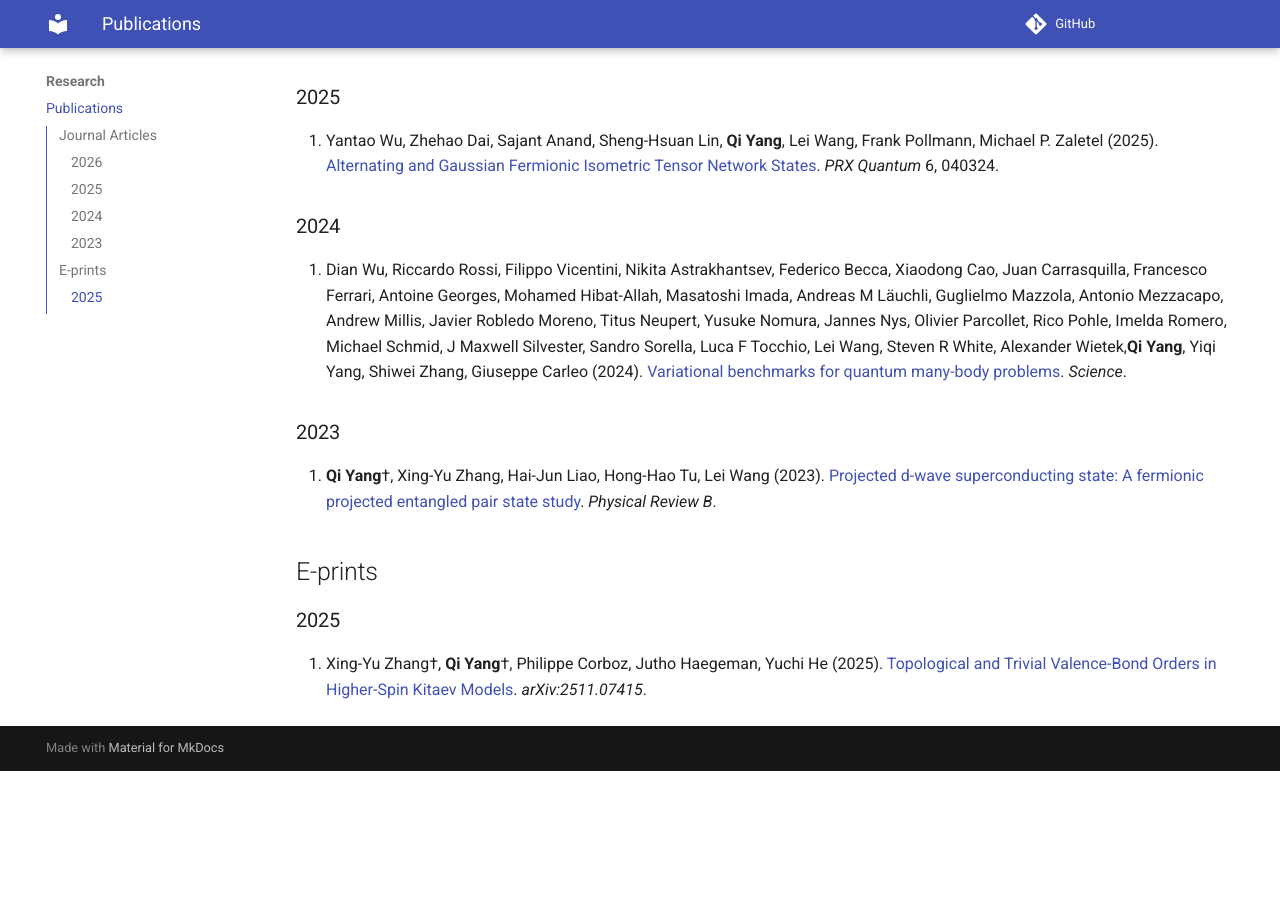
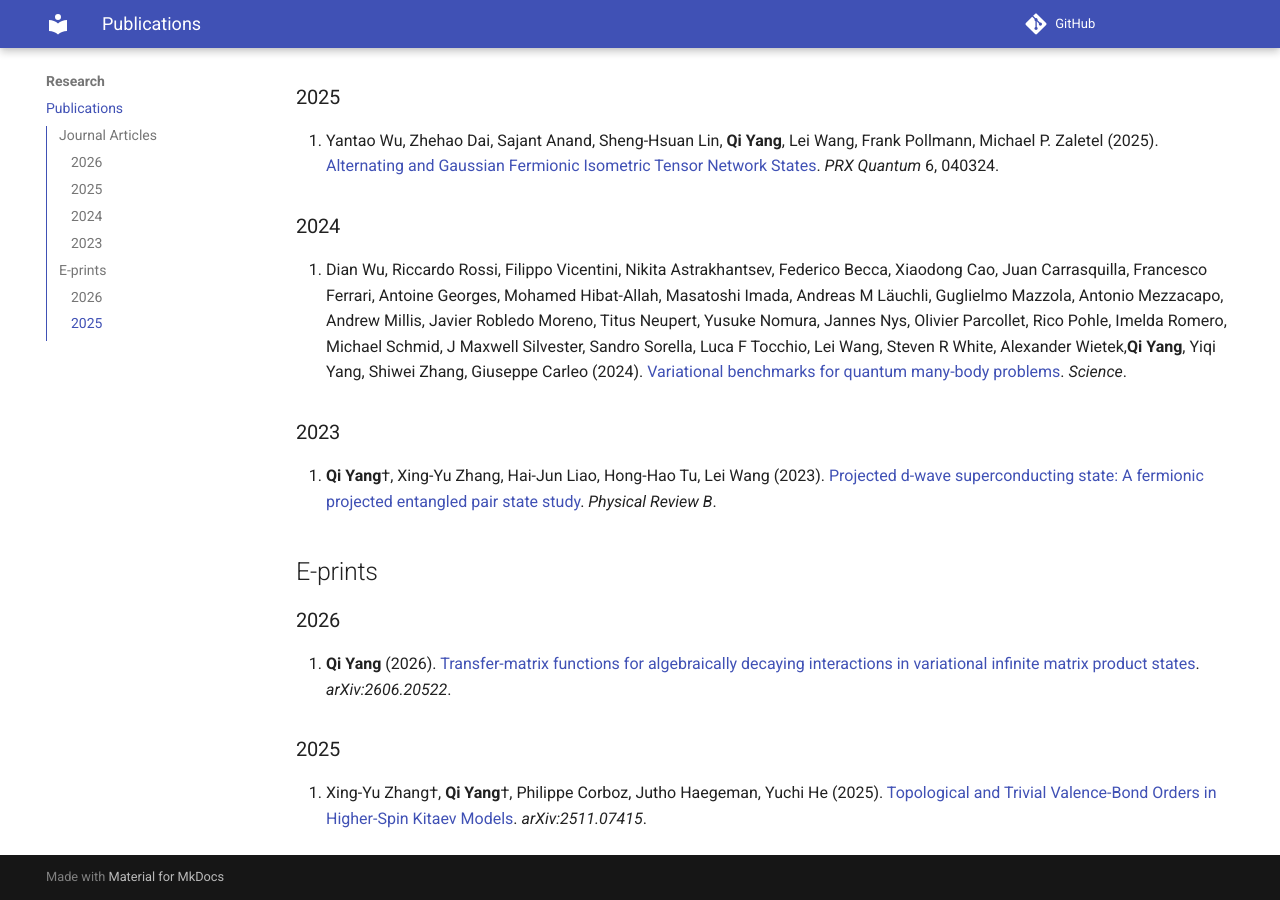
Before and after one commit to qiyang-ustc/qiyang-ustc.github.io, an MkDocs documentation site: the page built from docs/research/publications.md, in a window 1280 px wide and 900 px high, scrolled down 510 px. Built offline with MkDocs 1.6.1 and Material for MkDocs 9.7.7, drawn with Linux system fonts in a browser that asks for light colours; comment, search, counter and statistics services are not loaded; before the commit the page ends 1281 px from its top, so only the background shows below that.

Commit message:
Add arXiv preprint to publications

```diff
--- a/docs/research/publications.md
+++ b/docs/research/publications.md
@@ -24,5 +24,8 @@ title: Publications
 
 ## E-prints
 
+### 2026
+1. **Qi Yang** (2026). [Transfer-matrix functions for algebraically decaying interactions in variational infinite matrix product states](https://arxiv.org/abs/2606.20522). *arXiv:2606.20522*.
+
 ### 2025
 1. Xing-Yu Zhang†, **Qi Yang**†, Philippe Corboz, Jutho Haegeman, Yuchi He (2025). [Topological and Trivial Valence-Bond Orders in Higher-Spin Kitaev Models](https://arxiv.org/abs/2511.07415). *arXiv:2511.07415*.
```
